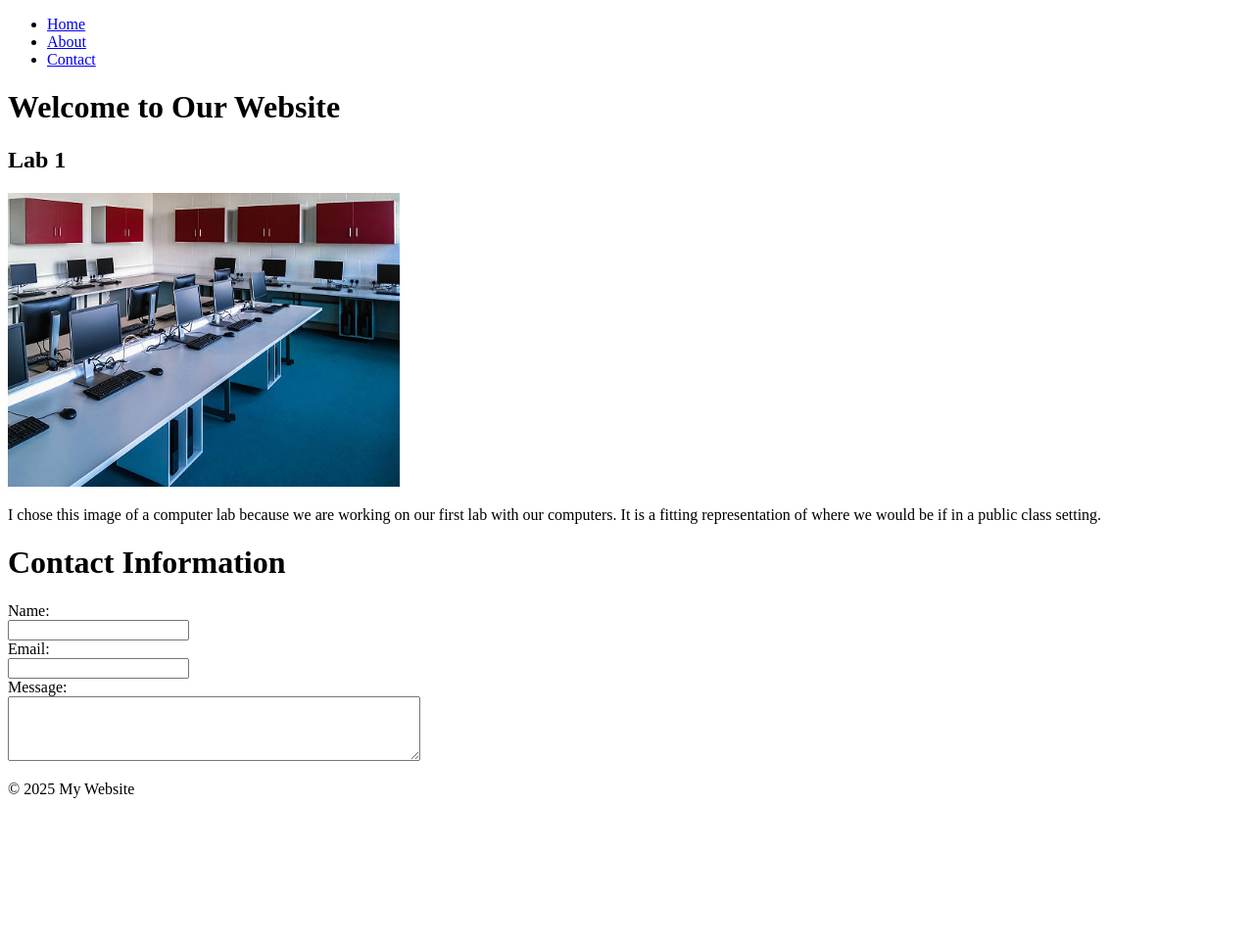
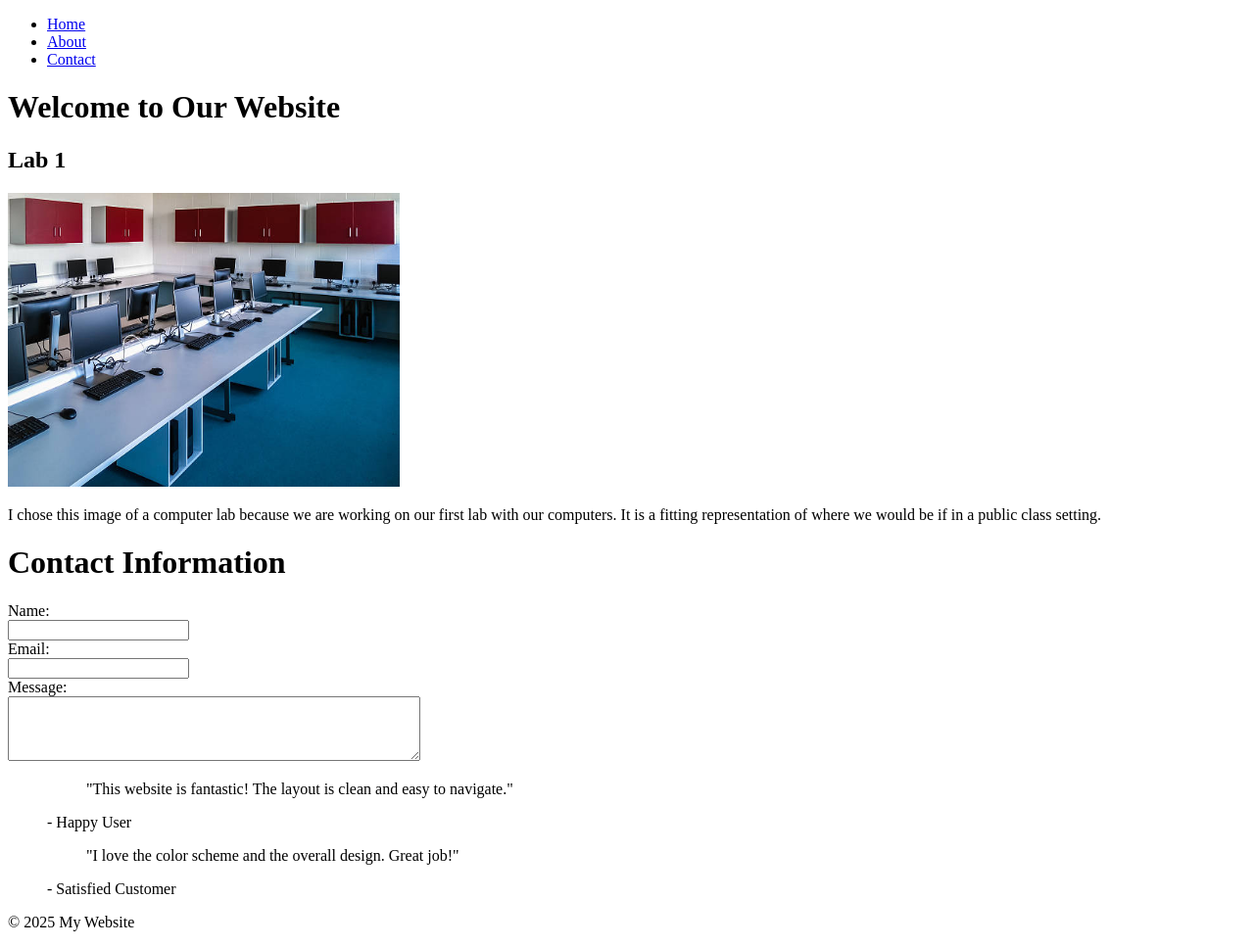
Before and after one commit to njmv8299/website-project, a plain HTML site: page index.html in a window 1280 px wide. Shown: the whole page at 98% size. Before the commit the page ends 831 px from the top, so only its background shows below. Drawn offline with Linux system fonts and the light colour scheme.

Commit message:
Added placeholder testimonials

```diff
--- a/index.html
+++ b/index.html
@@ -31,6 +31,17 @@
       <label for="message">Message:</label><br>
       <textarea id="message" name="message" rows="4" cols="50" required></textarea><br>
     </form>
+
+    <figure class="testimonial">
+      <blockquote>
+        "This website is fantastic! The layout is clean and easy to navigate."
+      </blockquote>
+      <figcaption>- Happy User</figcaption>
+      <blockquote>
+        "I love the color scheme and the overall design. Great job!"
+      </blockquote>
+      <figcaption>- Satisfied Customer</figcaption>
+    </figure>
 </body>
 <footer>
   <p>&copy; 2025 My Website</p>
```
